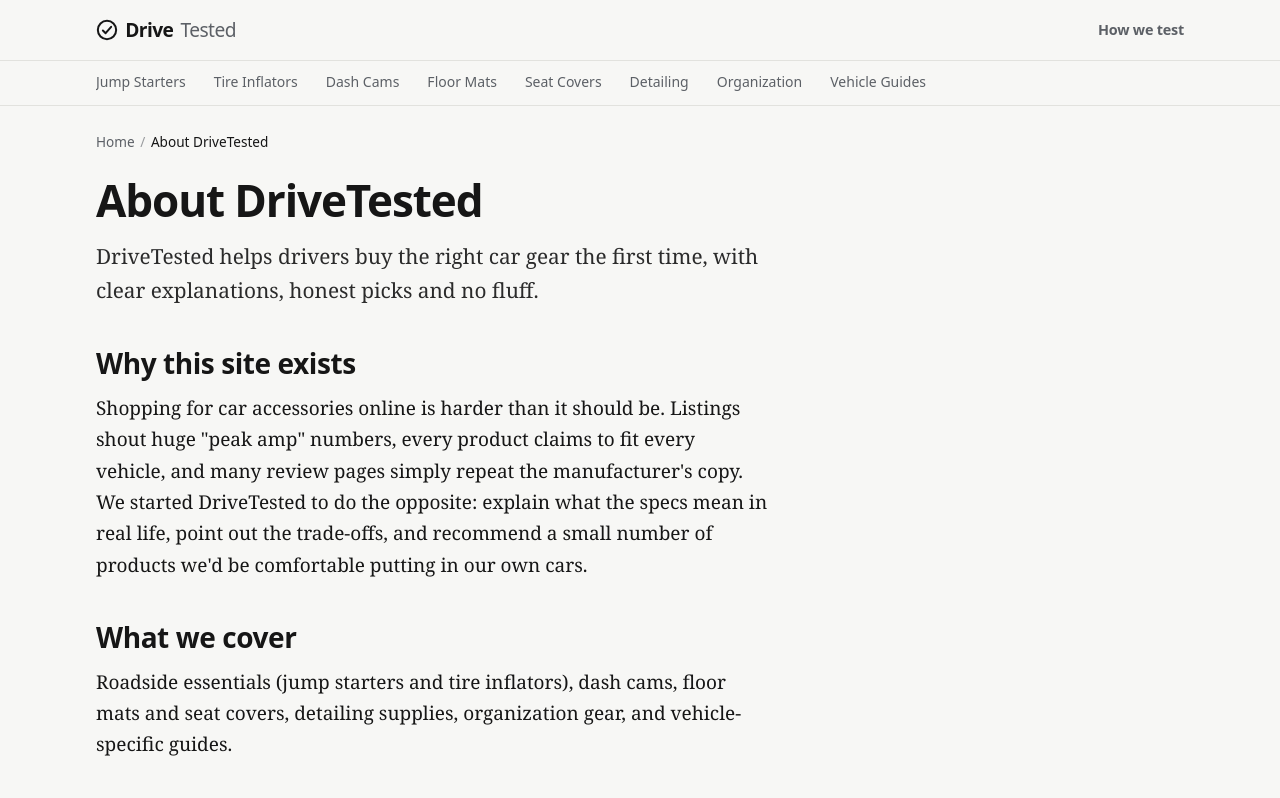
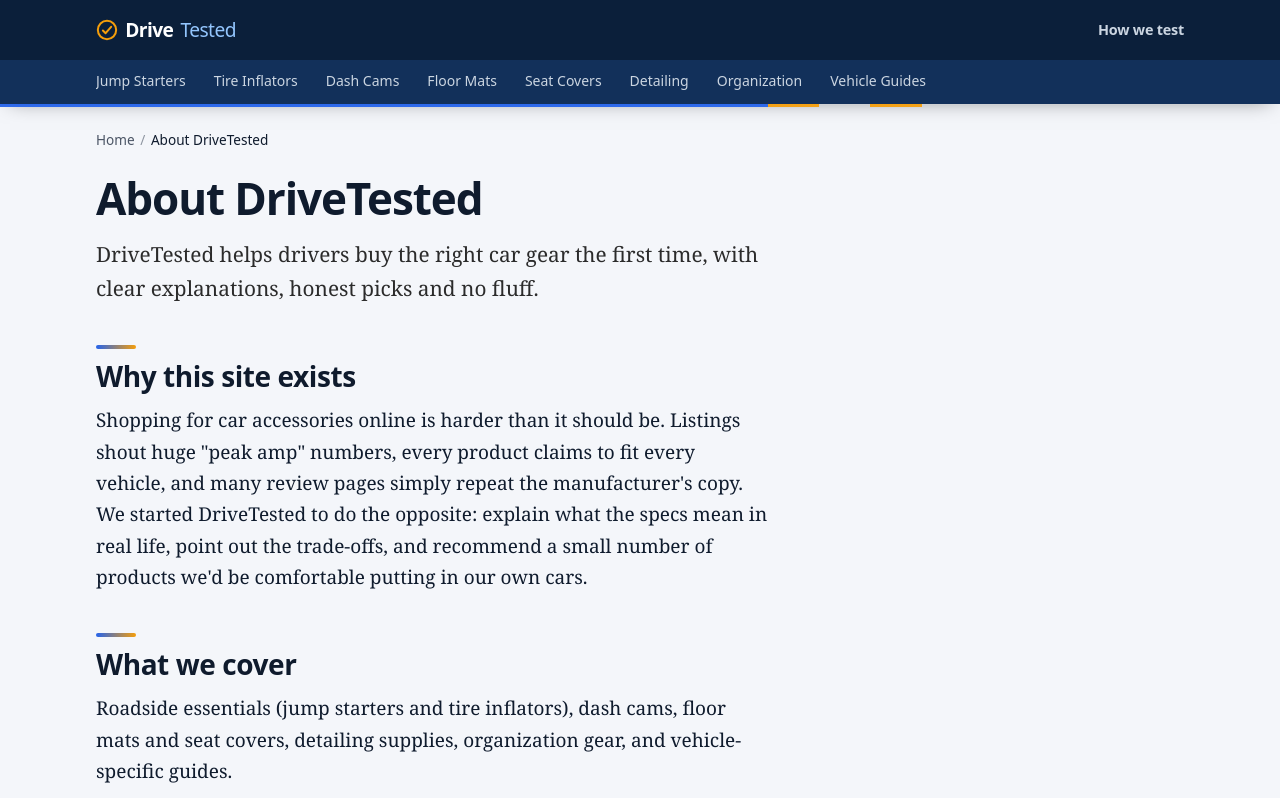
Before and after one commit to BabsGIT26/drivetested, an Astro site: page /about/ in a window 1280 px wide. Shown: the top 798 px of the page. Built offline with nearby package versions, Linux system fonts and the light colour scheme; Astro itself is replaced by a stand-in of ours; a web font is replaced by a local one.

Commit message:
Brand palette: navy header, dark footer, blue/amber accents (2/5)

```diff
--- a/src/components/BaseHead.astro
+++ b/src/components/BaseHead.astro
@@ -30,7 +30,7 @@ const fullTitle = title.includes(SITE.name) ? title : `${title} | ${SITE.name}`;
 {noindex && <meta name="robots" content="noindex, follow" />}
 <link rel="icon" href="/favicon.svg" type="image/svg+xml" />
 <link rel="sitemap" href="/sitemap-index.xml" />
-<meta name="theme-color" content="#F7F7F5" />
+<meta name="theme-color" content="#0B1F3A" />
 <meta name="generator" content={Astro.generator} />
 
 <meta property="og:site_name" content={SITE.name} />
--- a/src/components/Header.astro
+++ b/src/components/Header.astro
@@ -43,31 +43,32 @@ const path = Astro.url.pathname;
 </header>
 
 <style>
-  .site-header { background: rgba(247, 247, 245, 0.96); border-bottom: 1px solid var(--line); position: sticky; top: 0; z-index: 30; }
-  @supports (backdrop-filter: blur(8px)) { .site-header { background: rgba(247, 247, 245, 0.85); backdrop-filter: saturate(1.4) blur(8px); } }
+  .site-header { background: var(--navy); color: #fff; position: sticky; top: 0; z-index: 30; box-shadow: 0 1px 0 rgba(255,255,255,.06), 0 6px 20px -10px rgba(0,0,0,.5); }
+  .site-header::after { content: ''; position: absolute; left: 0; right: 0; bottom: -3px; height: 3px; background: linear-gradient(90deg, var(--blue) 0%, var(--blue) 60%, var(--amber) 60%, var(--amber) 64%, transparent 64%, transparent 68%, var(--amber) 68%, var(--amber) 72%, transparent 72%); opacity: .95; }
   .bar { display: flex; align-items: center; gap: 1rem; height: var(--header-h); }
-  .logo { font-family: var(--font-head); font-weight: 800; font-size: 1.2rem; letter-spacing: -0.03em; text-decoration: none; display: inline-flex; align-items: center; gap: 0.45rem; min-height: var(--tap); margin-right: auto; }
-  .logo .thin { font-weight: 500; color: var(--steel); }
-  .mark { display: inline-flex; }
-  .htw { display: none; font-size: 0.9rem; font-weight: 600; text-decoration: none; color: var(--steel); padding: 0.6rem 0; }
-  .htw:hover { color: var(--text); }
+  .logo { color: #fff; font-family: var(--font-head); font-weight: 800; font-size: 1.2rem; letter-spacing: -0.03em; text-decoration: none; display: inline-flex; align-items: center; gap: 0.45rem; min-height: var(--tap); margin-right: auto; }
+  .logo .thin { font-weight: 500; color: #93c5fd; }
+  .logo:hover { color: #fff; }
+  .mark { display: inline-flex; color: var(--amber); }
+  .htw { display: none; font-size: 0.9rem; font-weight: 600; text-decoration: none; color: #cbd5e1; padding: 0.6rem 0; }
+  .htw:hover { color: #fff; }
 
   /* Mobile menu: native <details>, no JavaScript */
   .menu { position: static; }
   .menu-btn {
     list-style: none; cursor: pointer; display: inline-flex; align-items: center; gap: 0.45rem;
     font-size: 0.9rem; font-weight: 600; min-height: var(--tap); padding: 0 1rem;
-    border: 1px solid var(--line-strong); border-radius: 999px; background: var(--surface); user-select: none;
+    border: 1px solid rgba(255,255,255,.28); border-radius: 999px; background: rgba(255,255,255,.08); color: #fff; user-select: none;
   }
   .menu-btn::-webkit-details-marker { display: none; }
   .menu-btn::marker { content: ''; }
-  .menu-btn:hover { border-color: var(--text); }
+  .menu-btn:hover { border-color: #fff; }
   .i-close { display: none; }
   .menu[open] .i-open { display: none; }
   .menu[open] .i-close { display: inline; }
   .menu-panel {
     position: absolute; left: 0; right: 0; top: 100%;
-    background: var(--surface); border-bottom: 1px solid var(--line);
+    background: var(--surface); color: var(--text); border-bottom: 3px solid var(--blue);
     box-shadow: 0 18px 30px rgba(0, 0, 0, 0.08);
     padding: 0.75rem var(--gutter) 1.25rem; max-height: calc(100dvh - var(--header-h)); overflow-y: auto;
   }
@@ -85,12 +86,14 @@ const path = Astro.url.pathname;
   }
 
   /* Desktop category bar */
-  .cat-nav { display: none; border-top: 1px solid var(--line); }
+  .cat-nav { display: none; background: var(--navy-2); }
   .cat-nav ul { list-style: none; margin: 0; padding: 0; display: flex; gap: 1.75rem; overflow-x: auto; scrollbar-width: none; }
   .cat-nav ul::-webkit-scrollbar { display: none; }
-  .cat-nav a { display: flex; align-items: center; min-height: 2.75rem; font-family: var(--font-head); font-size: 0.875rem; font-weight: 500; color: var(--steel); text-decoration: none; white-space: nowrap; border-bottom: 2px solid transparent; }
-  .cat-nav a:hover { color: var(--text); }
-  .cat-nav a[aria-current] { color: var(--text); border-bottom-color: var(--text); font-weight: 600; }
+  .cat-nav a { display: flex; align-items: center; min-height: 2.75rem; font-family: var(--font-head); font-size: 0.875rem; font-weight: 500; color: #cbd5e1; text-decoration: none; white-space: nowrap; border-bottom: 3px solid transparent; }
+  .cat-nav a:hover { color: #fff; }
+  .cat-nav a[aria-current] { color: #fff; border-bottom-color: var(--amber); font-weight: 600; }
+  .site-header :focus-visible { outline-color: #fbbf24; }
+  .menu-panel :focus-visible { outline-color: var(--blue); }
   @media (min-width: 900px) {
     .menu { display: none; }
     .htw { display: inline-flex; }
--- a/src/styles/global.css
+++ b/src/styles/global.css
@@ -2,24 +2,34 @@
 @import '@fontsource-variable/newsreader/wght.css';
 
 :root {
-  --bg: #f7f7f5;
+  /* Brand palette: deep navy base, electric-blue accent, signal-amber secondary */
+  --navy: #0b1f3a;
+  --navy-2: #12305a;
+  --blue: #2563eb;
+  --blue-700: #1d4ed8;
+  --blue-50: #eef4ff;
+  --amber: #f59e0b;
+  --amber-700: #b45309;
+  --amber-50: #fff7e6;
+  --bg: #f4f6fa;
   --surface: #ffffff;
-  --text: #161616;
-  --steel: #5c6066; /* 5.9:1 on --bg, WCAG AA */
-  --line: #e2e2de;
-  --line-strong: #cfcfca;
-  --accent: #c8102e; /* reserved for "Check price on Amazon" buttons */
+  --text: #0f1b2d;
+  --steel: #4b5565; /* 7:1 on --bg */
+  --line: #e3e8f0;
+  --line-strong: #cdd5e1;
+  --accent: #c8102e; /* reserved for "Check price on Amazon" buttons: the highest-contrast element */
   --accent-hover: #a50d26;
   --font-head: 'Inter Variable', system-ui, -apple-system, 'Segoe UI', Roboto, sans-serif;
   --font-body: 'Newsreader Variable', Georgia, 'Times New Roman', serif;
-  --radius: 10px;
+  --radius: 12px;
   --wrap: 72rem;
   --measure: 42rem;
   --gutter: clamp(1rem, 4vw, 2rem);
   --header-h: 3.75rem;
-  --good: #1d6b3a;
-  --good-bg: #eef6f0;
+  --good: #15803d;
+  --good-bg: #ecfdf3;
   --tap: 44px;
+  --shadow: 0 1px 2px rgba(11, 31, 58, .05), 0 6px 18px -8px rgba(11, 31, 58, .12);
 }
 
 *,
@@ -51,8 +61,10 @@ h1 { font-size: clamp(1.9rem, 5vw, 2.75rem); margin: 0 0 0.75rem; letter-spacing
 h2 { font-size: clamp(1.4rem, 3.4vw, 1.75rem); margin: 2.5rem 0 0.75rem; }
 h3 { font-size: clamp(1.1rem, 1rem + 0.5vw, 1.2rem); margin: 1.75rem 0 0.5rem; }
 
-a { color: var(--text); text-decoration-thickness: 1px; text-underline-offset: 3px; text-decoration-color: var(--steel); }
-a:hover { text-decoration-color: var(--text); }
+a { color: var(--text); text-decoration-thickness: 1px; text-underline-offset: 3px; text-decoration-color: var(--blue); }
+a:hover { color: var(--blue-700); text-decoration-color: var(--blue-700); }
+.prose a { color: var(--blue-700); }
+.prose a:hover { color: var(--navy); }
 
 img, svg, video { max-width: 100%; height: auto; }
 img { display: block; }
@@ -83,7 +95,7 @@ img { display: block; }
 .prose p, .prose ul, .prose ol { margin: 0 0 1.1rem; }
 .prose li { margin: 0.25rem 0; }
 .prose blockquote {
-  margin: 1.5rem 0; padding: 0.25rem 0 0.25rem 1rem; border-left: 3px solid var(--line-strong); color: var(--steel);
+  margin: 1.5rem 0; padding: 0.25rem 0 0.25rem 1rem; border-left: 3px solid var(--blue); color: var(--steel);
 }
 .prose .table-scroll {
   overflow-x: auto; -webkit-overflow-scrolling: touch; margin: 1.25rem 0; border: 1px solid var(--line);
@@ -93,11 +105,11 @@ img { display: block; }
 .prose .table-scroll table { min-width: 34rem; }
 .prose th, .prose td { text-align: left; padding: 0.7rem 0.85rem; border-bottom: 1px solid var(--line); vertical-align: top; }
 .prose tbody tr:last-child td { border-bottom: 0; }
-.prose thead th { font-weight: 600; font-size: 0.75rem; text-transform: uppercase; letter-spacing: 0.06em; color: var(--steel); background: var(--bg); }
+.prose thead th { font-weight: 700; font-size: 0.75rem; text-transform: uppercase; letter-spacing: 0.06em; color: var(--navy); background: var(--blue-50); }
 .prose .table-scroll th:first-child, .prose .table-scroll td:first-child {
   position: sticky; left: 0; background: var(--surface); z-index: 1; box-shadow: 1px 0 0 var(--line);
 }
-.prose .table-scroll thead th:first-child { background: var(--bg); }
+.prose .table-scroll thead th:first-child { background: var(--blue-50); }
 .prose img { border-radius: var(--radius); }
 .prose code { font-size: 0.9em; }
 .prose hr { border: 0; border-top: 1px solid var(--line); margin: 2.5rem 0; }
@@ -110,11 +122,11 @@ img { display: block; }
 .btn-ghost:hover { background: var(--text); color: #fff; }
 
 .card {
-  background: var(--surface); border: 1px solid var(--line); border-radius: var(--radius);
+  background: var(--surface); border: 1px solid var(--line); border-radius: var(--radius); box-shadow: var(--shadow);
 }
 
 .eyebrow {
-  font-family: var(--font-head); text-transform: uppercase; letter-spacing: 0.08em; font-size: 0.75rem; font-weight: 600; color: var(--steel);
+  font-family: var(--font-head); text-transform: uppercase; letter-spacing: 0.08em; font-size: 0.75rem; font-weight: 700; color: var(--blue-700);
 }
 
 /* Horizontal-scroll hint shown only on small screens */
@@ -122,3 +134,16 @@ img { display: block; }
 @media (max-width: 47.99rem) { .swipe-hint { display: block; } }
 
 @media (prefers-reduced-motion: reduce) { html { scroll-behavior: auto; } * { transition: none !important; } }
+
+/* Section headings get a short brand-colored rule */
+.prose h2, .section-title { position: relative; padding-top: 0.9rem; }
+.prose h2::before, .section-title::before {
+  content: ''; position: absolute; left: 0; top: 0; width: 2.5rem; height: 4px; border-radius: 2px;
+  background: linear-gradient(90deg, var(--blue), var(--amber));
+}
+
+/* Score tier pills (text >= 4.5:1 on fill) */
+.tier { display: inline-flex; align-items: center; gap: 0.3rem; font-family: var(--font-head); font-weight: 800; color: #fff; border-radius: 999px; padding: 0.2rem 0.6rem; line-height: 1.2; white-space: nowrap; }
+.tier-a { background: #15803d; }
+.tier-b { background: #b45309; }
+.tier-c { background: #c2410c; }
```
Also changed, not shown: src/components/Footer.astro (+20 -7 lines).
